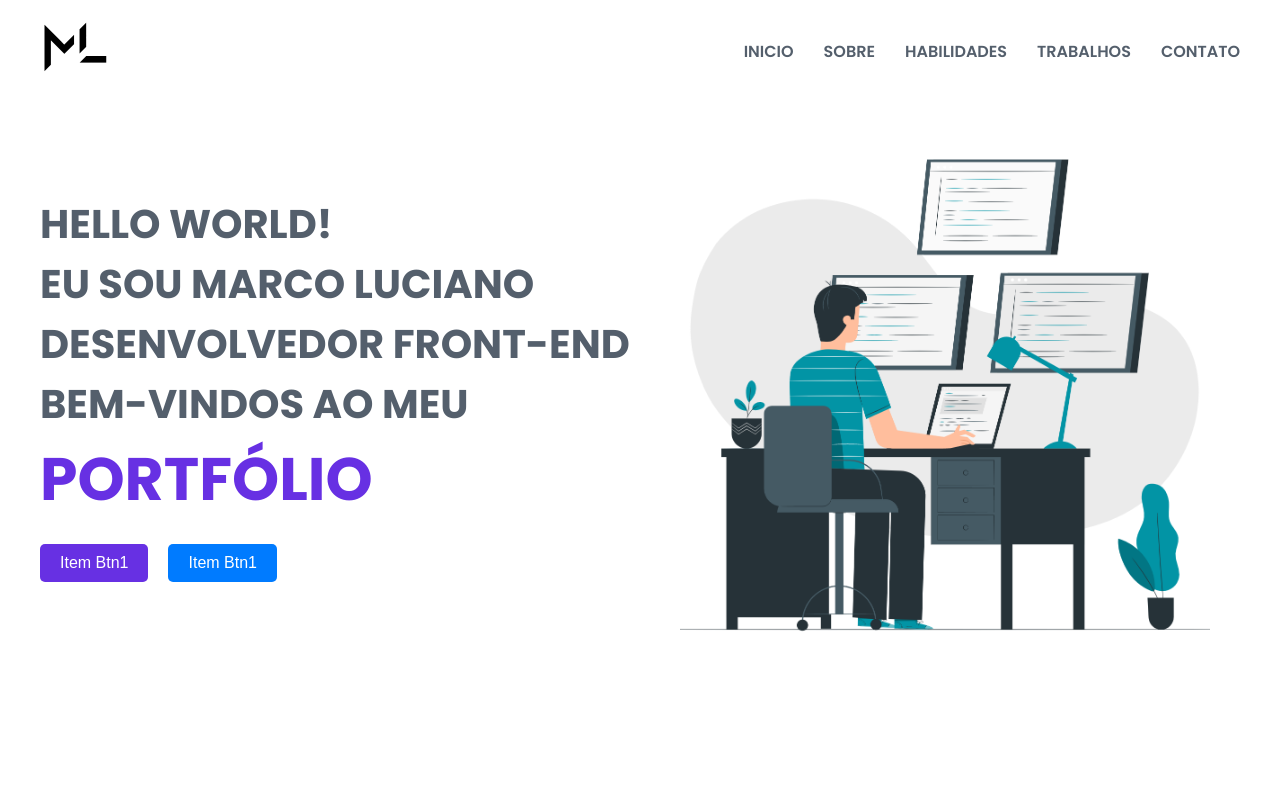
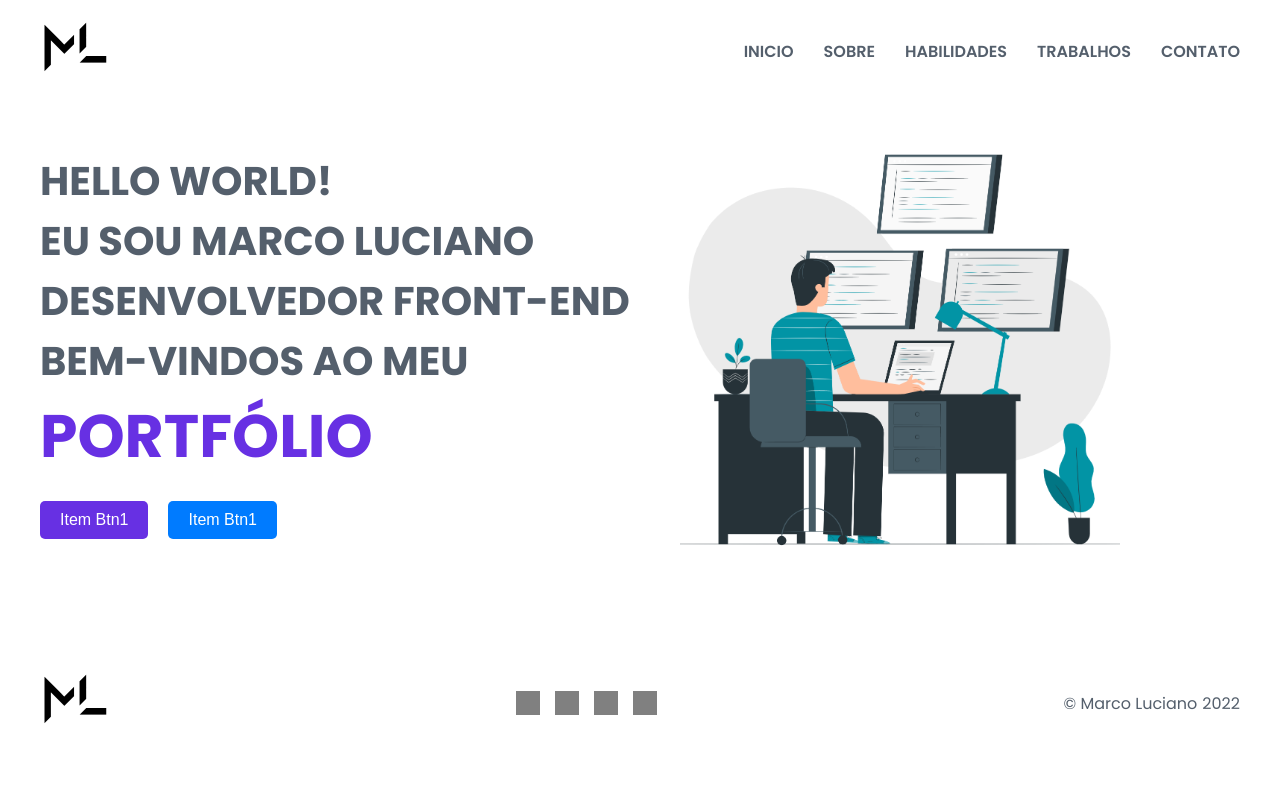
Before and after one commit to marcolucianodev/my-portfolio, a React (Vite) app: page / in a window 1280 px wide. Shown: the top 800 px of the page. Built offline with nearby package versions, Linux system fonts and the light colour scheme.

Commit message:
Create Footer component

```diff
--- a/src/App.tsx
+++ b/src/App.tsx
@@ -13,6 +13,7 @@ import {
   MenuItem
 } from "./components/Menu/styles";
 import Logo from "./assets/images/logo-ml-dark.png";
+import Footer from "./components/Footer";
 
 const App = () => {
   return (
@@ -33,10 +34,12 @@ const App = () => {
           </Menu>
         </HeaderContent>
       </Header>
+
       <MainRoutes />
 
+      <Footer />
 
-      <h1>Marco Luciano</h1>
+      {/* <h1>Marco Luciano</h1>
       <h2>Marco Luciano</h2>
       <h3>Marco Luciano</h3>
       <h4>Marco Luciano</h4>
@@ -44,7 +47,7 @@ const App = () => {
       <h6>Marco Luciano</h6>
       My Portfolio - Marco Luciano <br />
       <Button>Acesar Aqui</Button>
-      <Button btn2>Botão 2</Button>
+      <Button btn2>Botão 2</Button> */}
 
     <GlobalStyles />
     </div>
--- /dev/null
+++ b/src/components/Footer/index.tsx
@@ -0,0 +1,32 @@
+import { Link } from "react-router-dom";
+import { HeadBrand } from "../Header/styles";
+import { Copy, FooterContainer, FooterContent, SocialMediaItem, SocialMedias } from "./styles";
+import Logo from "../../assets/images/logo-ml-dark.png";
+
+const data = new Date().getFullYear();
+console.log(data)
+
+const Footer = () => {
+    return (
+        <FooterContainer>
+            <FooterContent>
+                <HeadBrand>
+                    <Link to="/">
+                        <img src={Logo} alt="Logo Marco Luciano" />
+                    </Link>
+                </HeadBrand>
+                <SocialMedias>
+                    <SocialMediaItem />
+                    <SocialMediaItem />
+                    <SocialMediaItem />
+                    <SocialMediaItem />
+                </SocialMedias>
+                <Copy>
+                    &copy; Marco Luciano <span>{data}</span>
+                </Copy>
+            </FooterContent>
+        </FooterContainer>
+    )
+}
+
+export default Footer;
--- /dev/null
+++ b/src/components/Footer/styles.ts
@@ -0,0 +1,37 @@
+import styled from "styled-components";
+
+export const FooterContainer = styled.footer`
+    width: 100%;
+    display: flex;
+    align-items: center;
+    padding: 2rem 0;
+    margin-top: 6.5rem;
+`;
+
+export const FooterContent = styled.section`
+    display: flex;
+    justify-content: space-between;
+    width: 100%;
+    max-width: 120rem;
+    margin: 0 auto;
+`;
+
+export const SocialMedias = styled.div`
+    display: flex;
+    justify-content: center;
+    align-items: center;
+    flex: 1;
+    gap: 1.5rem;
+`;
+
+export const SocialMediaItem = styled.div`
+    background-color: gray;
+    width: 24px;
+    height: 24px;
+`;
+
+export const Copy = styled.div`
+    display: flex;
+    gap: .5rem;
+    align-items: center;
+`;
--- a/src/components/WrapContent/styles.ts
+++ b/src/components/WrapContent/styles.ts
@@ -4,7 +4,7 @@ export const WrapContent = styled.main`
     display: flex;
     flex-direction: column;
     width: 100%;
-    height: 100vh;
+    max-height: 100vh;
 `;
 
 export const MainSection = styled.section`
@@ -34,7 +34,7 @@ export const HeadButtons = styled.div`
 `;
 
 export const TopSectionImage = styled.img`
-    width: 28rem;
+    max-width: 50rem;
     flex: 1;
     padding: 3rem;
 `;
```
